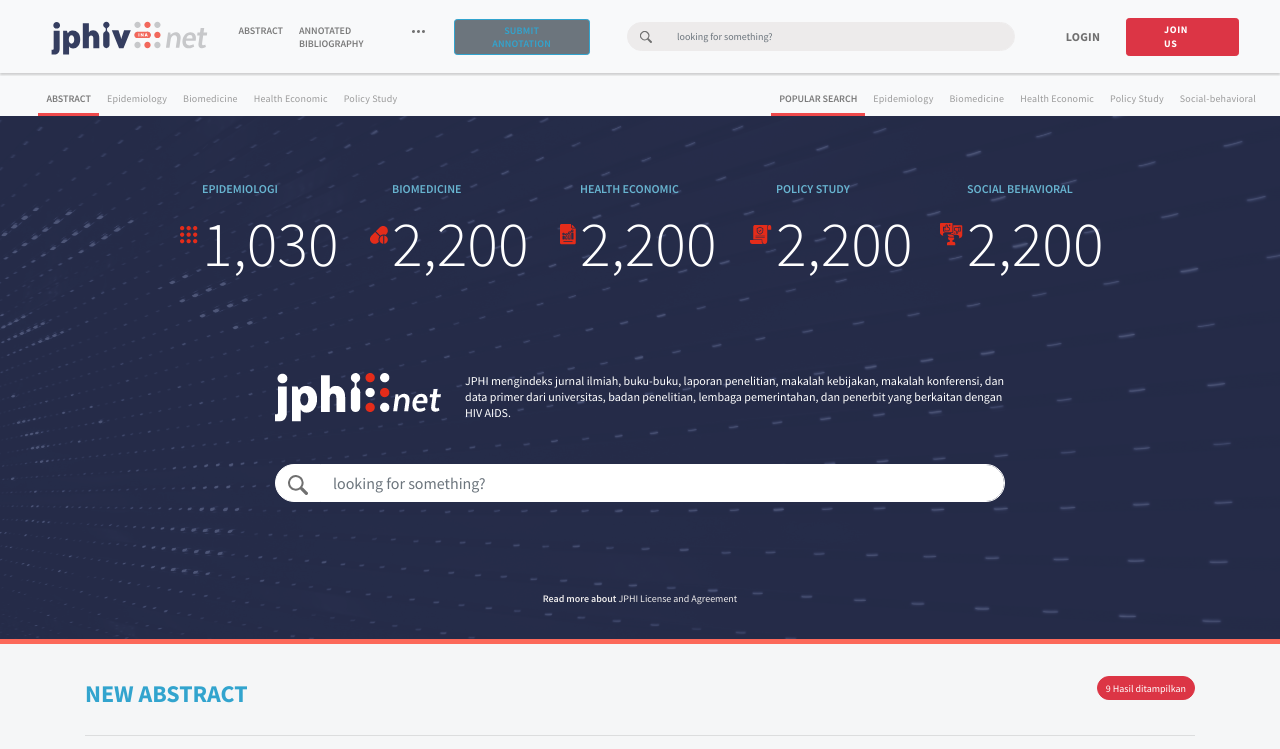
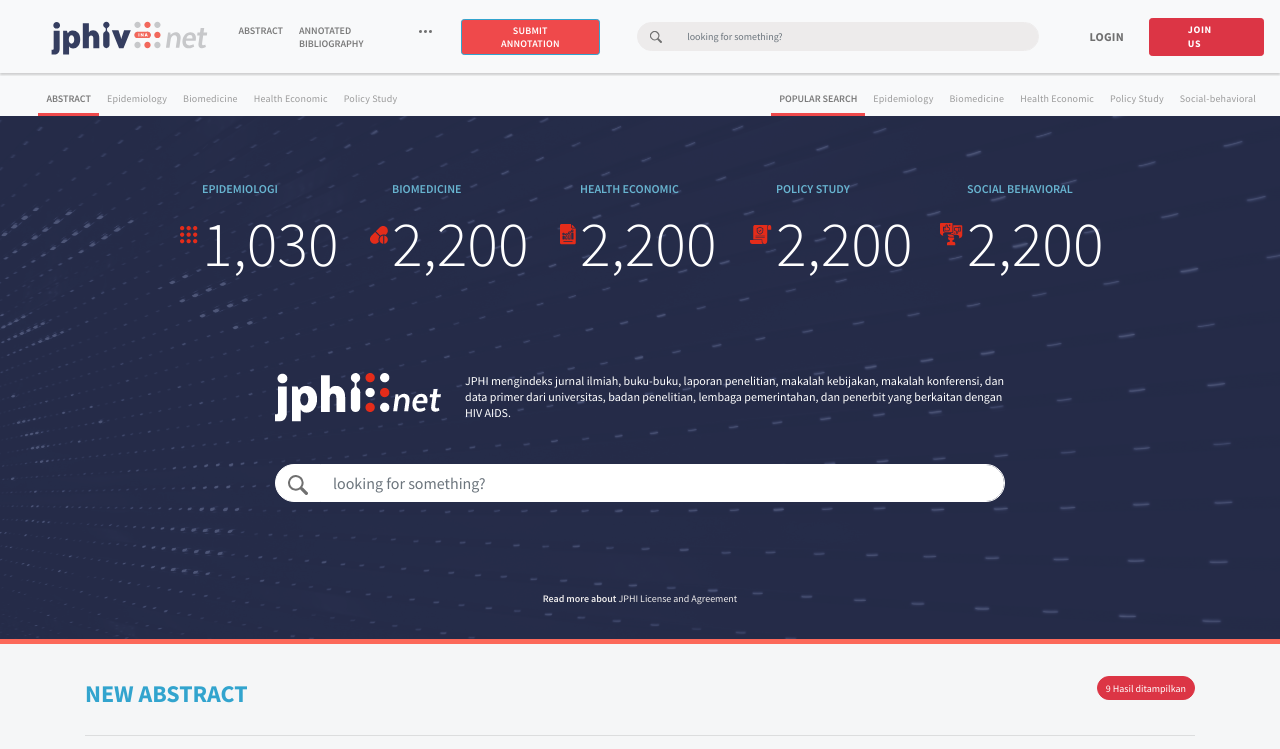
Before and after one commit to aziz66sundanesse/JPHI-web, a plain HTML site: page index.html in a window 1280 px wide. In both pictures the pointer is over the button "SUBMIT ANNOTATION". Shown: the top 749 px of the page. Drawn offline with nearby package versions, Linux system fonts and the light colour scheme.

Commit message:
Update header-footer.css
ganti hover button add annotaion

```diff
--- a/css/header-footer.css
+++ b/css/header-footer.css
@@ -159,7 +159,6 @@ body{
     letter-spacing: 0.6px;
     text-align: left;
     color: #ffffff;
-    margin-right: 2%;
 }
 
 
@@ -174,6 +173,11 @@ body{
     color: #32a4ce !important;
     border-color: #32a4ce !important;
     margin-left: 18px;
+ }
+
+ .main-nav .btn-outline-secondary:hover{
+     background-color: #ef494b;
+     color: white !important;
  }
 
  .main-nav .input-group{
```
